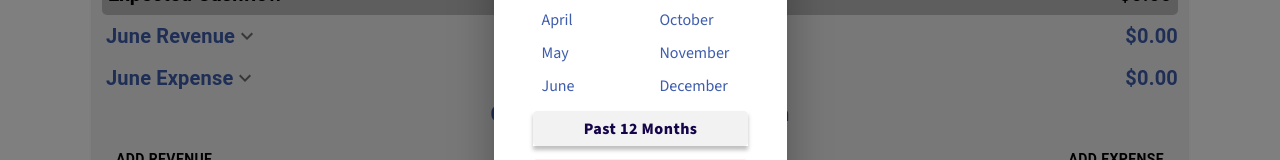
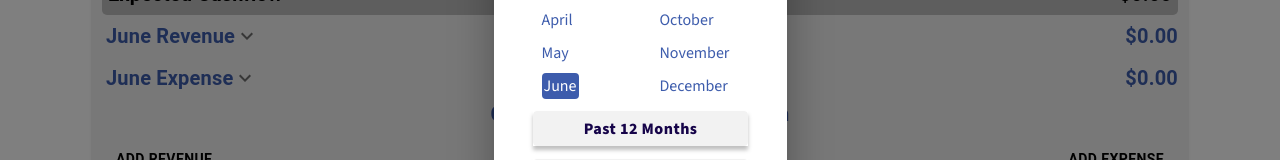
Before and after one commit to infinite-options/manifestmyspace-web, a React (Create React App) app: page /cashflowOwner in a window 1280 px wide. Both pictures are taken after a click on the button "Select Month / Year". Shown: the part 343-503 px from the top of the page. Built offline with nearby package versions, Linux system fonts and the light colour scheme; no server answers.

Commit message:
Updated css

```diff
--- a/src/components/Cashflow/CashflowOwner.jsx
+++ b/src/components/Cashflow/CashflowOwner.jsx
@@ -8,7 +8,7 @@ import theme from '../../theme/theme';
 import RevenueTable from './RevenueTable';
 import SelectMonthComponent from '../SelectMonthComponent';
 import ExpenseTable from './ExpenseTable';
-import MixedChart from '../Graphs/OwnerCashflowGraph';
+// import MixedChart from '../Graphs/OwnerCashflowGraph';
 
 const CashflowOwner = () => {
     const [revenueDropdown, setRevenueDropdown] = useState(false);
@@ -83,7 +83,7 @@ const CashflowOwner = () => {
                         Select Month / Year
                         </Typography>
                     </Button>
-                    <SelectMonthComponent showSelectMonth={showSelectMonth} setShowSelectMonth={setShowSelectMonth} setMonth={setMonth} setYear={setYear}></SelectMonthComponent>
+                        <SelectMonthComponent month={month} showSelectMonth={showSelectMonth} setShowSelectMonth={setShowSelectMonth} setMonth={setMonth} setYear={setYear}></SelectMonthComponent>
                     <Button sx={{ textTransform: 'capitalize' }}>
                         <HomeWorkIcon sx={{color: theme.typography.common.blue, fontWeight: theme.typography.common.fontWeight, fontSize:theme.typography.smallFont, margin:'5px'}}/>
                         <Typography sx={{color: theme.typography.common.blue, fontWeight: theme.typography.common.fontWeight, fontSize:theme.typography.smallFont}}>
--- a/src/components/SelectMonthComponent.jsx
+++ b/src/components/SelectMonthComponent.jsx
@@ -1,9 +1,13 @@
+import React, { useState } from 'react';
 import "../css/selectMonth.css";
 import { Button, Dialog, DialogContent, DialogTitle, IconButton } from '@mui/material';
 import CloseIcon from '@mui/icons-material/Close';
 import CalendarTodayIcon from '@mui/icons-material/CalendarToday';
 const SelectMonthComponent = (props) => {
+  const [selected, setSelected] = useState(props.month);
+
   const handleMonthChange = (month) => {
+    setSelected(month);
     props.setMonth(month);
     console.log("month ", month)
     // props.setShowSelectMonth(false)
@@ -60,22 +64,22 @@ const SelectMonthComponent = (props) => {
       </div>
       <div className="january-february-march-april-m">
         <span className="january-february-march-april-m1">
-          <p className="january" onClick={()=>{handleMonthChange('January')}}>January</p>
-          <p className="january" onClick={()=>{handleMonthChange('February')}}>February</p>
-          <p className="january" onClick={()=>{handleMonthChange('March')}}>March</p>
-          <p className="january" onClick={()=>{handleMonthChange('April')}}>April</p>
-          <p className="january" onClick={()=>{handleMonthChange('May')}}>May</p>
-          <p className="january" onClick={()=>{handleMonthChange('June')}}>June</p>
+          <p id='January' className={selected === 'January' ? 'selected' : 'january'} onClick={()=>{handleMonthChange('January')}}>January</p>
+          <p id='February' className={selected === 'February' ? 'selected' : 'january'} onClick={()=>{handleMonthChange('February')}}>February</p>
+          <p id='March' className={selected === 'March' ? 'selected' : 'january'} onClick={()=>{handleMonthChange('March')}}>March</p>
+          <p id='April' className={selected === 'April' ? 'selected' : 'january'} onClick={()=>{handleMonthChange('April')}}>April</p>
+          <p id='May' className={selected === 'May' ? 'selected' : 'january'} onClick={()=>{handleMonthChange('May')}}>May</p>
+          <p id='June' className={selected === 'June' ? 'selected' : 'january'} onClick={()=>{handleMonthChange('June')}}>June</p>
         </span>
       </div>
       <div className="july-august-september-october">
         <span className="january-february-march-april-m1">
-          <p className="january" onClick={()=>{handleMonthChange('July')}}>July</p>
-          <p className="january" onClick={()=>{handleMonthChange('August')}}>August</p>
-          <p className="january" onClick={()=>{handleMonthChange('September')}}>September</p>
-          <p className="january" onClick={()=>{handleMonthChange('October')}}>October</p>
-          <p className="january" onClick={()=>{handleMonthChange('November')}}>November</p>
-          <p className="january" onClick={()=>{handleMonthChange('December')}}>December</p>
+          <p id='July' className={selected === 'July' ? 'selected' : 'january'} onClick={() => { handleMonthChange('July')}}>July</p>
+          <p id='August' className={selected === 'August' ? 'selected' : 'january'}  onClick={()=>{handleMonthChange('August')}}>August</p>
+          <p id='September' className={selected === 'September' ? 'selected' : 'january'}  onClick={()=>{handleMonthChange('September')}}>September</p>
+          <p id='October' className={selected === 'October' ? 'selected' : 'january'}  onClick={()=>{handleMonthChange('October')}}>October</p>
+          <p id='November' className={selected === 'November' ? 'selected' : 'january'}  onClick={()=>{handleMonthChange('November')}}>November</p>
+          <p id='December' className={selected === 'December' ? 'selected' : 'january'}  onClick={()=>{handleMonthChange('December')}}>December</p>
         </span>
       </div>
       {/* <img className="close-round-icon" alt="" src="/close-round.svg" /> */}
--- a/src/css/selectMonth.css
+++ b/src/css/selectMonth.css
@@ -185,3 +185,11 @@
     font-weight: 800;
     font-size: medium;
   }
+  .selected {
+    background-color: #3D5CAC;
+    color: white;
+    padding: 2px;
+    display: inline;
+    border-radius: 4px;
+    margin: 0px;
+  }
```
